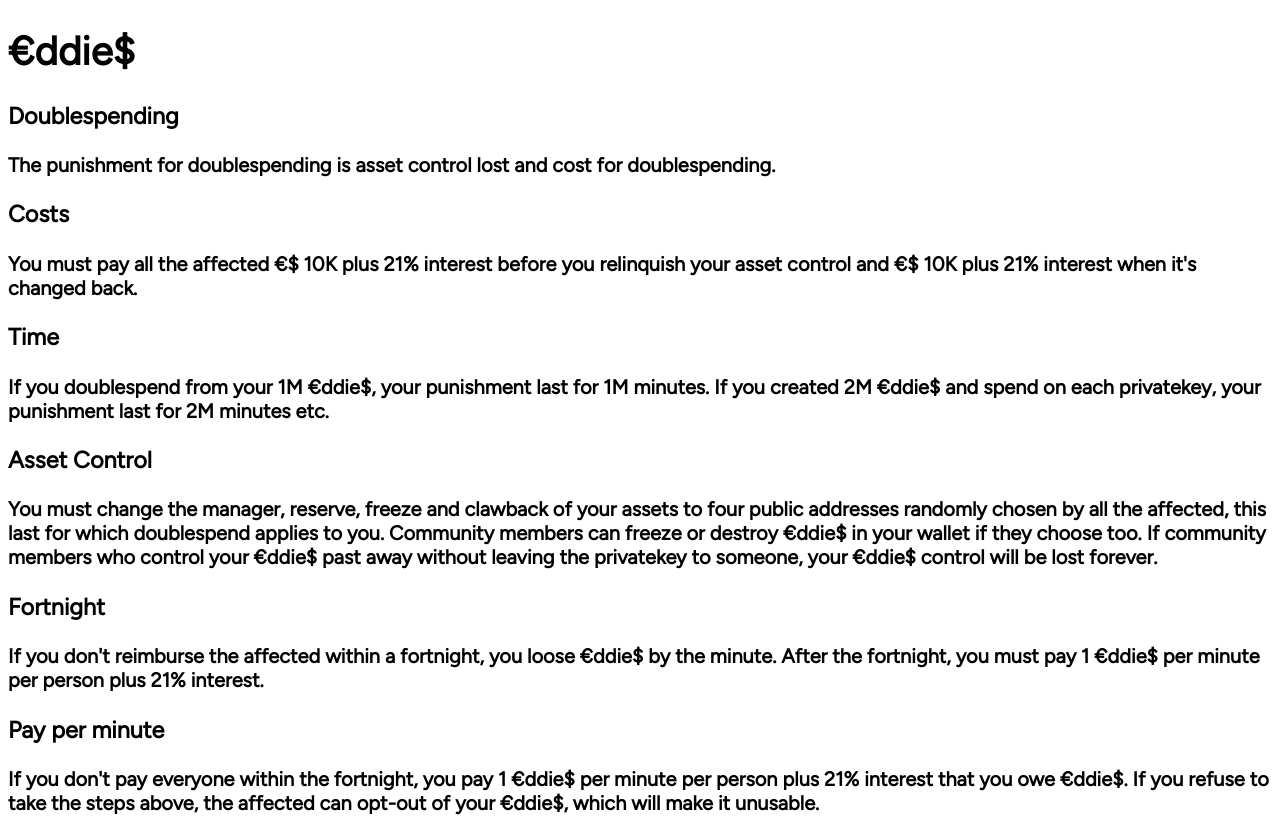
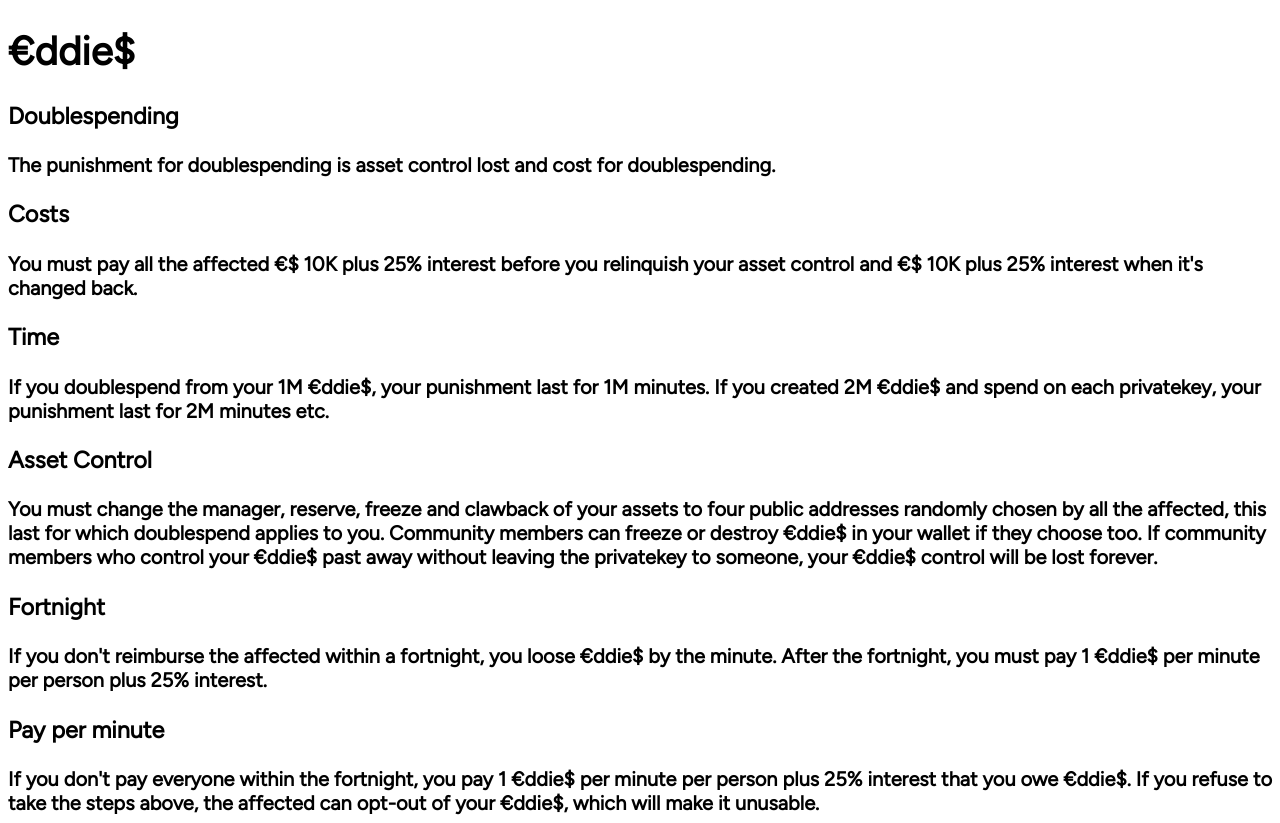
Before and after one commit to equin001/2, a plain HTML site: page index.html in a window 1280 px wide. Drawn offline with Linux system fonts and the light colour scheme.

Commit message:
Update index.html

```diff
--- a/index.html
+++ b/index.html
@@ -15,7 +15,7 @@ body {
 <b>The punishment for doublespending is asset control lost and cost for doublespending. <b>
 
 <h3>Costs</h3>
-<b>You must pay all the affected €$ 10K plus 21% interest before you relinquish your asset control and €$ 10K plus 21% interest when it's changed back. <b>
+<b>You must pay all the affected €$ 10K plus 25% interest before you relinquish your asset control and €$ 10K plus 25% interest when it's changed back. <b>
 
 <h3>Time</h3>
 <b>If you doublespend from your 1M €ddie$, your punishment last for 1M minutes. If you created 2M €ddie$ and spend on each privatekey, your punishment last for 2M minutes etc.<b>
@@ -24,10 +24,10 @@ body {
 <b>You must change the manager, reserve, freeze and clawback of your assets to four public addresses randomly chosen by all the affected, this last for which doublespend applies to you. Community members can freeze or destroy €ddie$ in your wallet if they choose too. If community members who control your €ddie$ past away without leaving the privatekey to someone, your €ddie$ control will be lost forever.<b>
 
 <h3>Fortnight</h3>
-<b>If you don't reimburse the affected within a fortnight, you loose €ddie$ by the minute. After the fortnight, you must pay 1 €ddie$ per minute per person plus 21% interest. <b>
+<b>If you don't reimburse the affected within a fortnight, you loose €ddie$ by the minute. After the fortnight, you must pay 1 €ddie$ per minute per person plus 25% interest. <b>
 
 <h3>Pay per minute</h3>
-<b>If you don't pay everyone within the fortnight, you pay 1 €ddie$ per minute per person plus 21% interest that you owe €ddie$. If you refuse to take the steps above, the affected can opt-out of your €ddie$, which will make it unusable.<b>
+<b>If you don't pay everyone within the fortnight, you pay 1 €ddie$ per minute per person plus 25% interest that you owe €ddie$. If you refuse to take the steps above, the affected can opt-out of your €ddie$, which will make it unusable.<b>
 
 
 
```
